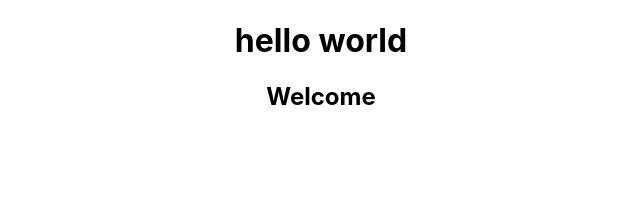
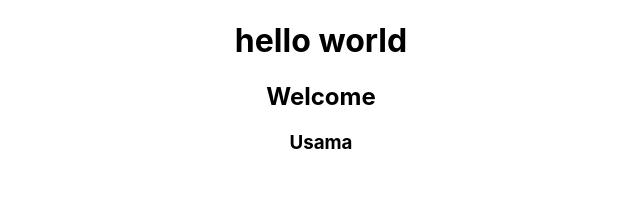
Before and after one commit to Usamazahid30/bootcamp, a React (Create React App) app: page / in a window 1280 px wide. Shown: the top 221 px of the page, without its empty margins (319-959 px from the left). Built offline with nearby package versions, Linux system fonts and the light colour scheme.

Commit message:
changing syntax

```diff
--- a/src/App.js
+++ b/src/App.js
@@ -6,6 +6,7 @@ function App() {
     <div className="App">
     <h1>hello world</h1>
     <h2>Welcome</h2>
+    <h3>Usama</h3>
     </div>
   );
 }
```
